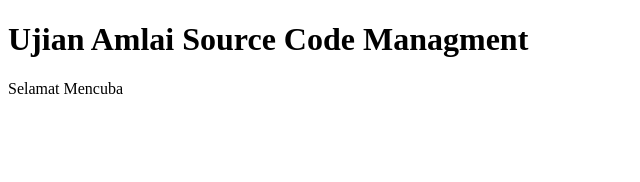
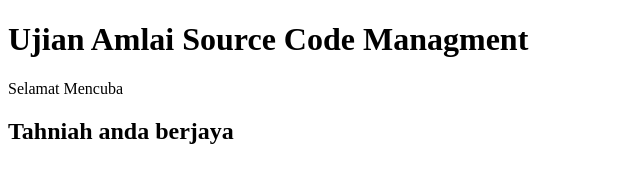
Before and after one commit to Izzrieq/ujianscm, a plain HTML site: page index.html in a window 1280 px wide. Shown: the whole page, without its empty margins (0-640 px from the left). Drawn offline with Linux system fonts and the light colour scheme.

Commit message:
mengubah data dalam file index.html

```diff
--- a/index.html
+++ b/index.html
@@ -9,5 +9,7 @@
 <body>
     <h1>Ujian Amlai Source Code Managment</h1>
     <p>Selamat Mencuba</p>
+
+    <h2>Tahniah anda berjaya</h2>
 </body>
 </html>
```
